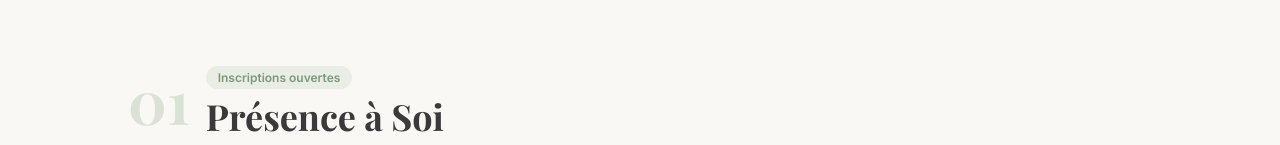
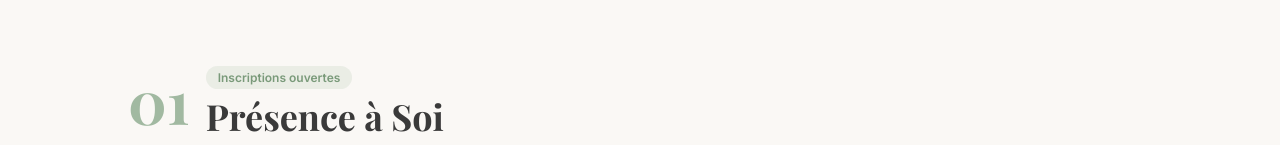
Before and after one commit to vitseeu-afk/presence-therapeutique, a Next.js app: page /formations in a window 1280 px wide. Shown: the part 655-800 px from the top of the page. Built offline with nearby package versions, Linux system fonts and the light colour scheme; a web font is replaced by a local one.

Commit message:
Update module numbering color to #a1b9a1 on formations page

```diff
--- a/src/app/formations/page.tsx
+++ b/src/app/formations/page.tsx
@@ -56,7 +56,7 @@ export default function Formations() {
           <div className="max-w-5xl mx-auto">
             {/* Header Module */}
             <div className="flex items-center gap-4 mb-8">
-              <span className="text-6xl font-serif font-bold text-sage/20">01</span>
+              <span className="text-6xl font-serif font-bold" style={{ color: "#a1b9a1" }}>01</span>
               <div>
                 <span className="px-3 py-1 bg-sage/10 text-sage-dark text-xs font-semibold rounded-full">Inscriptions ouvertes</span>
                 <h2 className="text-3xl sm:text-4xl font-serif font-bold text-text mt-2">
@@ -305,7 +305,7 @@ export default function Formations() {
           <div className="grid md:grid-cols-2 gap-8 max-w-4xl mx-auto">
             {/* Module 2 */}
             <div className="bg-cream rounded-2xl p-8 border border-border">
-              <span className="text-5xl font-serif font-bold text-sage/15">02</span>
+              <span className="text-5xl font-serif font-bold" style={{ color: "#a1b9a1" }}>02</span>
               <h3 className="text-2xl font-serif font-semibold text-text mt-4 mb-2">Présence à l&apos;Autre</h3>
               <p className="text-sage-dark text-sm font-medium mb-4">3 jours en présentiel &middot; Date à venir</p>
               <p className="text-text-light text-sm leading-relaxed mb-6 italic">
@@ -336,7 +336,7 @@ export default function Formations() {
 
             {/* Module 3 */}
             <div className="bg-cream rounded-2xl p-8 border border-border">
-              <span className="text-5xl font-serif font-bold text-sage/15">03</span>
+              <span className="text-5xl font-serif font-bold" style={{ color: "#a1b9a1" }}>03</span>
               <h3 className="text-2xl font-serif font-semibold text-text mt-4 mb-2">L&apos;Art du geste juste</h3>
               <p className="text-sage-dark text-sm font-medium mb-4">4 jours en présentiel &middot; Date à venir</p>
               <p className="text-text-light text-sm leading-relaxed mb-6 italic">
```
